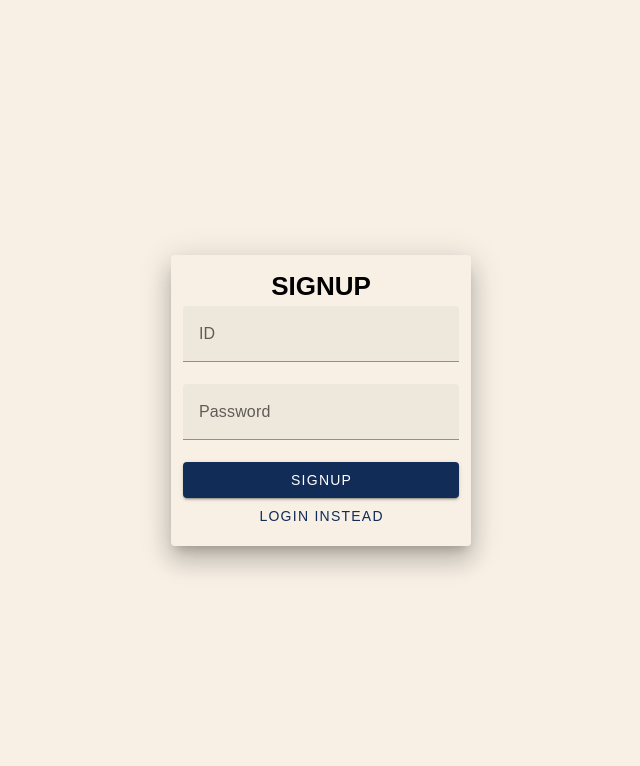
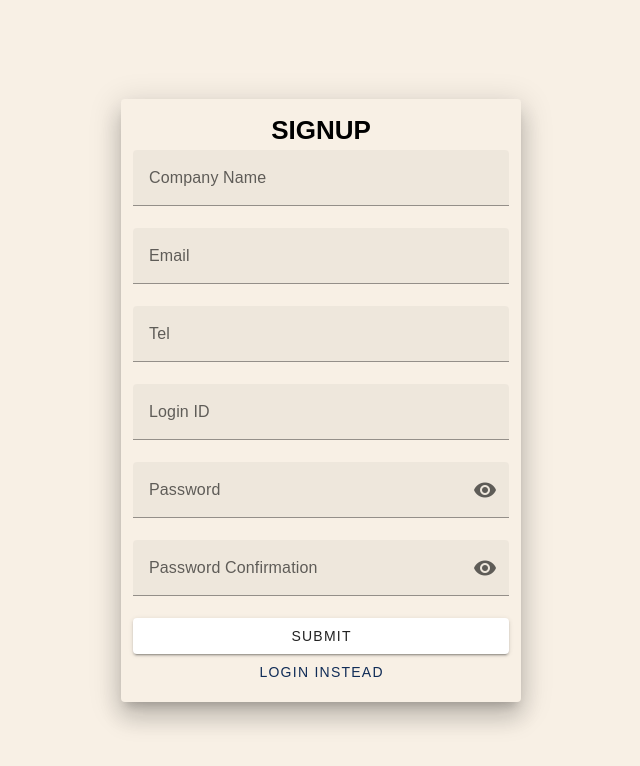
Before and after one commit to omocchin/mopos-front, a Nuxt app: page /auth/SignUp in a window 1280 px wide. Shown: the top 766 px of the page, without its empty margins (319-959 px from the left). Built offline with nearby package versions, Linux system fonts and the light colour scheme.

Commit message:
implement user clock in out

```diff
--- a/components/auth/AuthBase.vue
+++ b/components/auth/AuthBase.vue
@@ -1,6 +1,6 @@
 <template>
   <div class="h-100 d-flex justify-center align-center">
-    <base-card :customClass="['pa-3']" :width="'300'">
+    <base-card :customClass="['pa-3']" width="400">
       <h1 class="d-flex justify-center">{{ title }}</h1>
       <slot></slot>
     </base-card>
--- /dev/null
+++ b/components/auth/SIgnUpCompletion.vue
@@ -0,0 +1,12 @@
+<template>
+  <base-card class="my-4 pa-4 text-center text-accent" color="primary">
+    <v-card-title class="font-weight-bold">SIGNUP COMPLETED</v-card-title>
+    <v-card-text class="text-body-1">
+      You have succefully created your account and can use mipos now! Please redirect to the login page using the link below.
+    </v-card-text>
+  </base-card>
+</template>
+
+<script setup lang="ts">
+import BaseCard from '../ui/BaseCard.vue';
+</script>
--- /dev/null
+++ b/components/auth/SignUpForm.vue
@@ -0,0 +1,159 @@
+<template>
+  <form @submit.prevent="submit">
+    <v-text-field
+      label="Company Name"
+      v-model="name.value.value"
+      :error-messages="name.errorMessage.value"
+    />
+    <v-text-field
+      label="Email"
+      v-model="email.value.value"
+      :error-messages="email.errorMessage.value"
+    />
+    <v-text-field
+      label="Tel"
+      v-model="tel.value.value"
+      :error-messages="tel.errorMessage.value"
+    />
+    <v-text-field
+      label="Login ID"
+      v-model="loginId.value.value"
+      :error-messages="loginId.errorMessage.value"
+    />
+    <v-text-field
+      label="Password"
+      v-model="password.value.value"
+      :error-messages="password.errorMessage.value"
+      :append-inner-icon="visible ? 'mdi-eye-off' : 'mdi-eye'"
+      :type="visible ? 'text' : 'password'"
+      @click:append-inner="visible = !visible"
+    />
+    <v-text-field
+      label="Password Confirmation"
+      v-model="passwordConfirmation.value.value"
+      :error-messages="passwordConfirmation.errorMessage.value"
+      :append-inner-icon="visibleConfirm ? 'mdi-eye-off' : 'mdi-eye'"
+      :type="visibleConfirm ? 'text' : 'password'"
+      @click:append-inner="visibleConfirm = !visibleConfirm"
+    />
+    <v-btn
+      class="me-4 w-100"
+      type="submit"
+    >
+      submit
+    </v-btn>
+  </form>
+</template>
+
+<script setup lang="ts">
+import { useField, useForm } from 'vee-validate'
+import { telFormat, emailFormat, alNumSymOnly, numOnly, containCapital, containSymbol, alNumSymSpaceOnly } from '~/utils/validations/regex'
+import { requestCreateCompanyUser } from '~/composables/useCompanyUser';
+import type { ErrorResponse } from '~/utils/interfaces/errors';
+
+const emits = defineEmits(['signUpComplete'])
+
+const { handleSubmit, setFieldError } = useForm({
+  validationSchema: {
+    name (value: string) {
+      if (!alNumSymSpaceOnly.test(value)) {
+        return 'Alphabets, numbers, symbols are only allowed'
+      }
+      return true
+    },
+    email (value:string) {
+      if (value?.length == 0) {
+        return 'Email is required'
+      }
+      if (!alNumSymOnly.test(value)) {
+        return 'Alphabets, numbers, symbols are only allowed'
+      }
+      if (!emailFormat.test(value)) {
+        return 'Not in email format'
+      }
+      return true
+    },
+    tel (value: string) {
+      if (value?.includes('-')) {
+        return 'Enter without hyphens'
+      }
+      if (!numOnly.test(value)) {
+        return 'Numbers are only allowed'
+      }
+      if (!telFormat.test(value)) {
+        return 'Not in telephone number format'
+      }
+      return true
+    },
+    loginId (value: string) {
+      if (value?.length == 0) {
+        return 'Login ID is required'
+      }
+      if (!alNumSymOnly.test(value)) {
+        return 'Alphabets, numbers, symbols are only allowed'
+      }
+      if (value?.length < 6) {
+        return 'Login ID must be more than 6 characters'
+      }
+      return true
+    },
+    password (value: string) {
+      if (value?.length == 0) {
+        return 'Password is required'
+      }
+      if (!alNumSymOnly.test(value)) {
+        return 'Alphabets, numbers, symbols are only allowed'
+      }
+      if (value?.length < 8) {
+        return 'Password must be more than 8 characters'
+      }
+      if (!containCapital.test(value)) {
+        return 'Contain at least 1 capital character'
+      }
+      if (!containSymbol.test(value)) {
+        return 'Contain at least 1 symbol'
+      }
+      return true
+    },
+    passwordConfirmation (value: string) {
+      if (password.value.value != value) {
+        return 'Does not match password'
+      }
+      return true
+    },
+  },
+})
+
+const name = useField('name')
+const email = useField('email')
+const tel = useField('tel')
+const loginId = useField('loginId')
+const password = useField('password')
+const passwordConfirmation = useField('passwordConfirmation')
+
+const visible = ref<boolean>(false)
+const visibleConfirm = ref<boolean>(false)
+
+const createCompanyUser = async(formValues: any) => {
+  console.log(formValues)
+  const [data, status, error] = await requestCreateCompanyUser({
+    name: formValues.name,
+    email: formValues.email,
+    tel: formValues.tel,
+    login_id: formValues.loginId,
+    password: formValues.password
+  })
+  const errorResponse: ErrorResponse = error.value
+  if (status.value === 'success') {
+    emits('signUpComplete')
+  } else {
+    console.log(status.value)
+    console.log(errorResponse.data.message)
+    setFieldError('loginId', errorResponse.data.message)
+  }
+}
+
+const submit = handleSubmit(values => {
+  createCompanyUser(values)
+})
+</script>
--- /dev/null
+++ b/composables/useCompanyUser.ts
@@ -0,0 +1,26 @@
+import { useApiFetch } from "./useApiFetch"
+
+interface CreateCompanyUserRequest {
+  name: string
+  email: string
+  tel: string
+  login_id: string
+  password: string
+}
+
+const requestCreateCompanyUser = async (body: CreateCompanyUserRequest) => {
+  const { data, status, error } = await useApiFetch('v1/company_user/create_company', {
+    method: 'POST',
+    body: body
+  }
+  )
+  return [data, status, error]
+}
+
+export {
+  requestCreateCompanyUser
+}
+
+export type {
+  CreateCompanyUserRequest,
+}
--- a/composables/useUser.ts
+++ b/composables/useUser.ts
@@ -13,7 +13,7 @@ interface ClockInOutResponse {
 }
 
 const requestClockInOut = async (body: ClockInOutRequest) => {
-  const { data, status, error } = await useApiFetch('v1//user/clock_in_out', {
+  const { data, status, error } = await useApiFetch('v1/user/clock_in_out', {
     method: 'POST',
     body: body
   }
--- a/nuxt.config.ts
+++ b/nuxt.config.ts
@@ -15,6 +15,7 @@ export default defineNuxtConfig({
     '@nuxtjs/google-fonts',
     '@pinia/nuxt',
     '@pinia-plugin-persistedstate/nuxt',
+    '@vee-validate/nuxt',
   ],
   css: [
     '~/assets/css/common.scss'
--- a/package.json
+++ b/package.json
@@ -24,6 +24,7 @@
   "dependencies": {
     "@mdi/font": "^7.4.47",
     "@pinia/nuxt": "^0.5.1",
+    "@vee-validate/nuxt": "^4.12.4",
     "pinia": "^2.1.7"
   }
 }
--- a/pages/auth/SignUp.vue
+++ b/pages/auth/SignUp.vue
@@ -1,65 +1,24 @@
 <template>
   <auth-base title="SIGNUP">
-    <form @submit.prevent>
-      <custom-input
-        label="ID"
-        v-model="loginId"
-      />
-      <custom-input
-        label="Password"
-        v-model="password"
-        :type="'password'"
-      />
-      <div v-if="error" class="d-flex justify-center mb-2">
-        <p class="text-red">{{ errorMessage }}</p>
-      </div>
-      <custom-button
-        mode="button"
-        class="w-100"
-        type="submit"
-        text="signup"
-        @action="login"
-      />
-    </form>
+    <sign-up-form v-if="!signUpCompletion" @sign-up-complete="signUpCompletion = !signUpCompletion"/>
+    <sign-up-completion v-else-if="signUpCompletion"/>
     <custom-button
       mode="link"
       link="/auth/login"
       class="w-100"
-      text="Login instead"
+      :text="!signUpCompletion ? 'Login instead' : 'Go to Login'"
     />
   </auth-base>
 </template>
 
 <script setup lang="ts">
-import { ref } from '#imports';
 import AuthBase from '~/components/auth/AuthBase.vue';
-import CustomInput from '~/components/input/CustomInput.vue'
 import CustomButton from '~/components/input/CustomButton.vue';
+import SignUpForm from '~/components/auth/SignUpForm.vue';
+import SignUpCompletion from '~/components/auth/SIgnUpCompletion.vue';
 
-const store = useAuthStore()
-const { companyLogin } = store
-
-const loginId = ref()
-const password = ref()
-
-const error = ref(false)
-const errorMessage = ref()
-
-const setError = (show: boolean, message: string) => {
-  error.value = show
-  errorMessage.value = message
-}
-
-const login = async () => {
-  await companyLogin(loginId.value, password.value).then((data) => {
-    setError(false, '')
-  }).catch((e) => {
-    if (e.status == 404) {
-      setError(true, 'Incorrect ID or password. Please try again.')
-    }
-    else {
-      setError(true, e.message)
-    }
-  })
-}
+const snackBar = ref<boolean>(false)
+const barMessage = ref<string>('')
+const barColor = ref<string>('')
+const signUpCompletion = ref<boolean>(false)
 </script>
--- a/pages/home/index.vue
+++ b/pages/home/index.vue
@@ -78,7 +78,7 @@ const closeClock = (event: ClockInOutResponse) =>{
   } else if (event.status === 'clocked_out') {
     barControl(`Bye ${event.first_name}, please go home safe.`, 'clockout')
   } else {
-    barControl()
+    return
   }
 }
 </script>
--- /dev/null
+++ b/utils/validations/regex.ts
@@ -0,0 +1,17 @@
+const alNumSymOnly: RegExp = /^[a-zA-Z0-9!@#$%^&*.?]+$/
+const alNumSymSpaceOnly: RegExp = /^[a-zA-Z0-9!@#$%^&*.? ]+$/
+const numOnly: RegExp = /^\d+$/
+const containCapital: RegExp = /^(?=.*[A-Z])/
+const containSymbol: RegExp = /^(?=.*[!@#$%^&*.?])/
+const telFormat: RegExp = /^(?:\+\d{1,3}\s?)?(?:\(\d{1,4}\)\s?)?\d{1,15}$/
+const emailFormat: RegExp = /^[a-zA-Z0-9._%+-]+@[a-zA-Z0-9.-]+\.[a-zA-Z]{2,}$/
+
+export {
+  alNumSymOnly,
+  numOnly,
+  containCapital,
+  containSymbol,
+  telFormat,
+  emailFormat,
+  alNumSymSpaceOnly
+}
```
Also changed, not shown: 1 other file (tests, documents, lock files or other folders).
